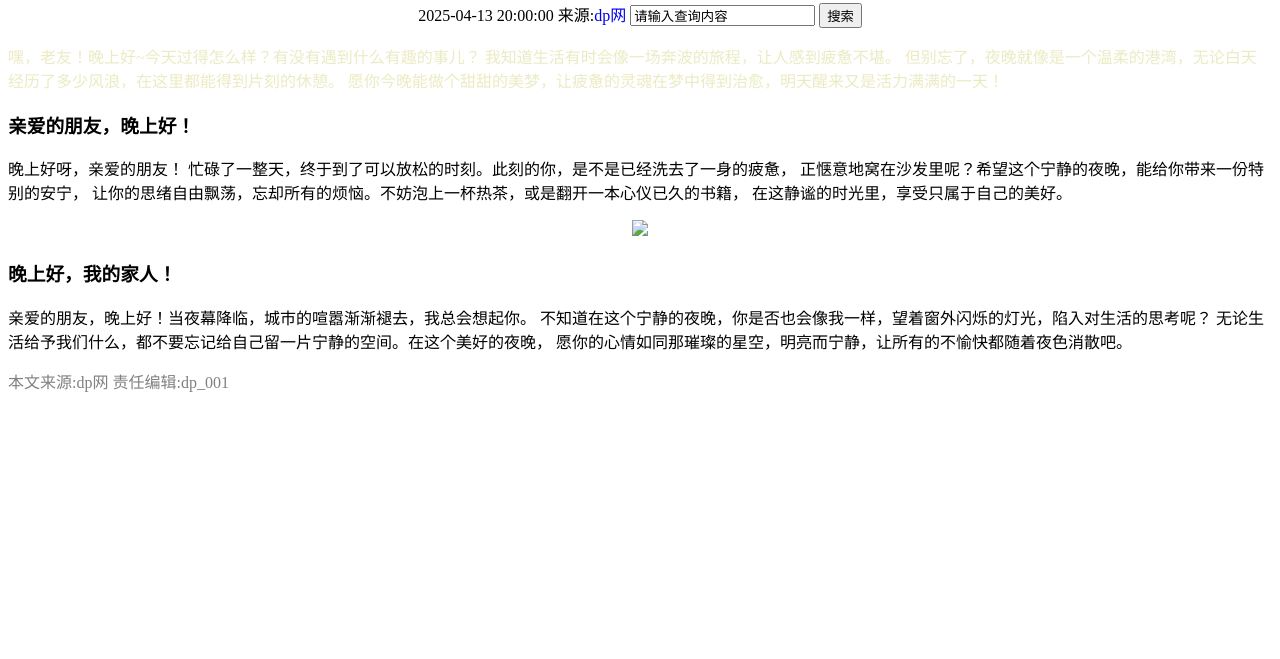
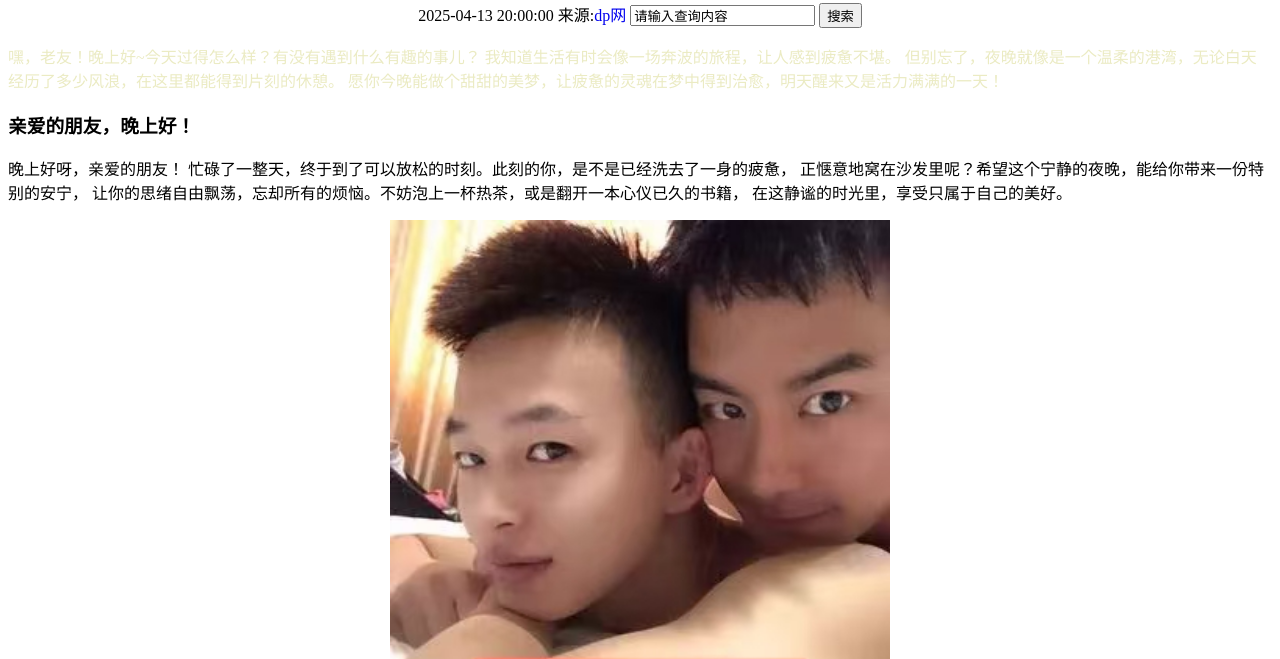
Before and after one commit to hataovo/hataovo.github.io, a plain HTML site: page index.html in a window 1280 px wide. Shown: the part 87-746 px from the top of the page. Drawn offline with Linux system fonts and the light colour scheme.

Commit message:
Update index.html

```diff
--- a/index.html
+++ b/index.html
@@ -52,7 +52,7 @@
         让你的思绪自由飘荡，忘却所有的烦恼。不妨泡上一杯热茶，或是翻开一本心仪已久的书籍，
         在这静谧的时光里，享受只属于自己的美好。
     </p>
-    <div><img src="images/img1.jpg"></div>
+    <div><img src="images/image1.jpg"></div>
     <h3>晚上好，我的家人！</h3>
     <p>亲爱的朋友，晚上好！当夜幕降临，城市的喧嚣渐渐褪去，我总会想起你。
         不知道在这个宁静的夜晚，你是否也会像我一样，望着窗外闪烁的灯光，陷入对生活的思考呢？
```
